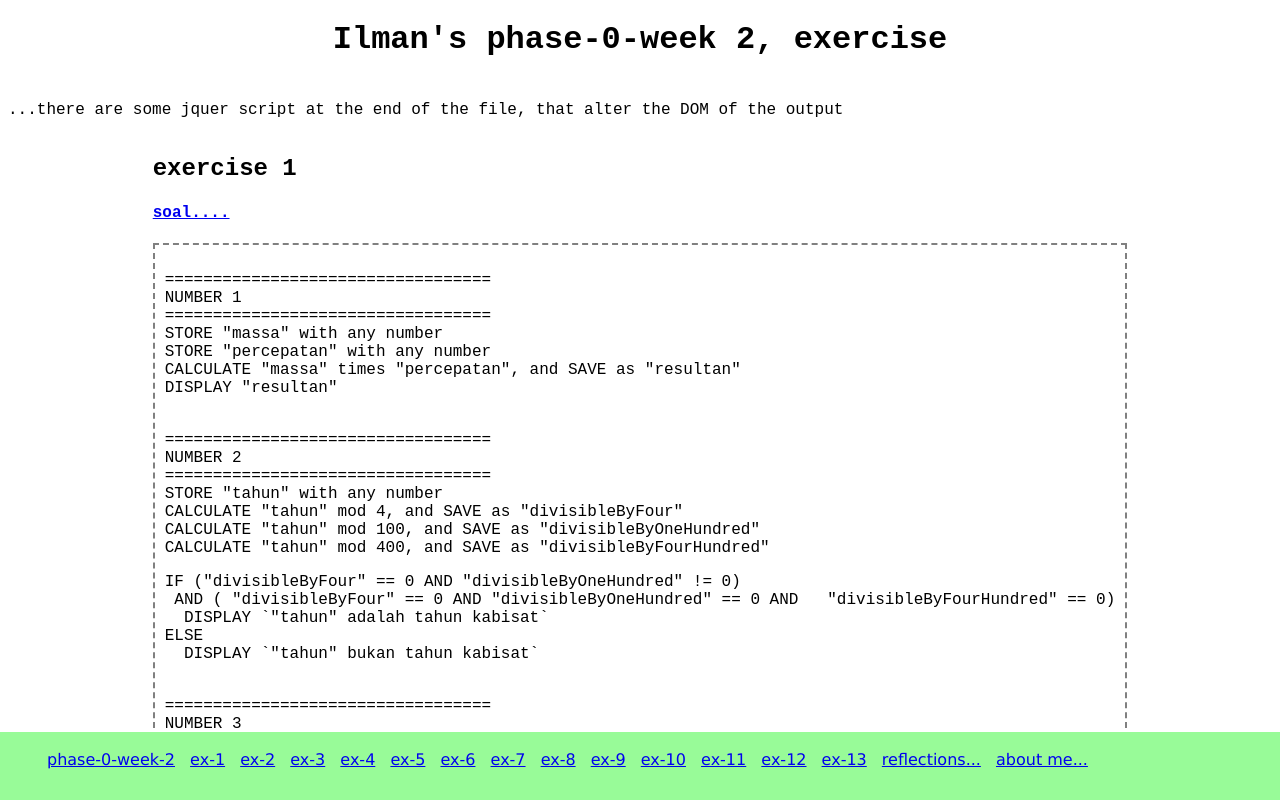
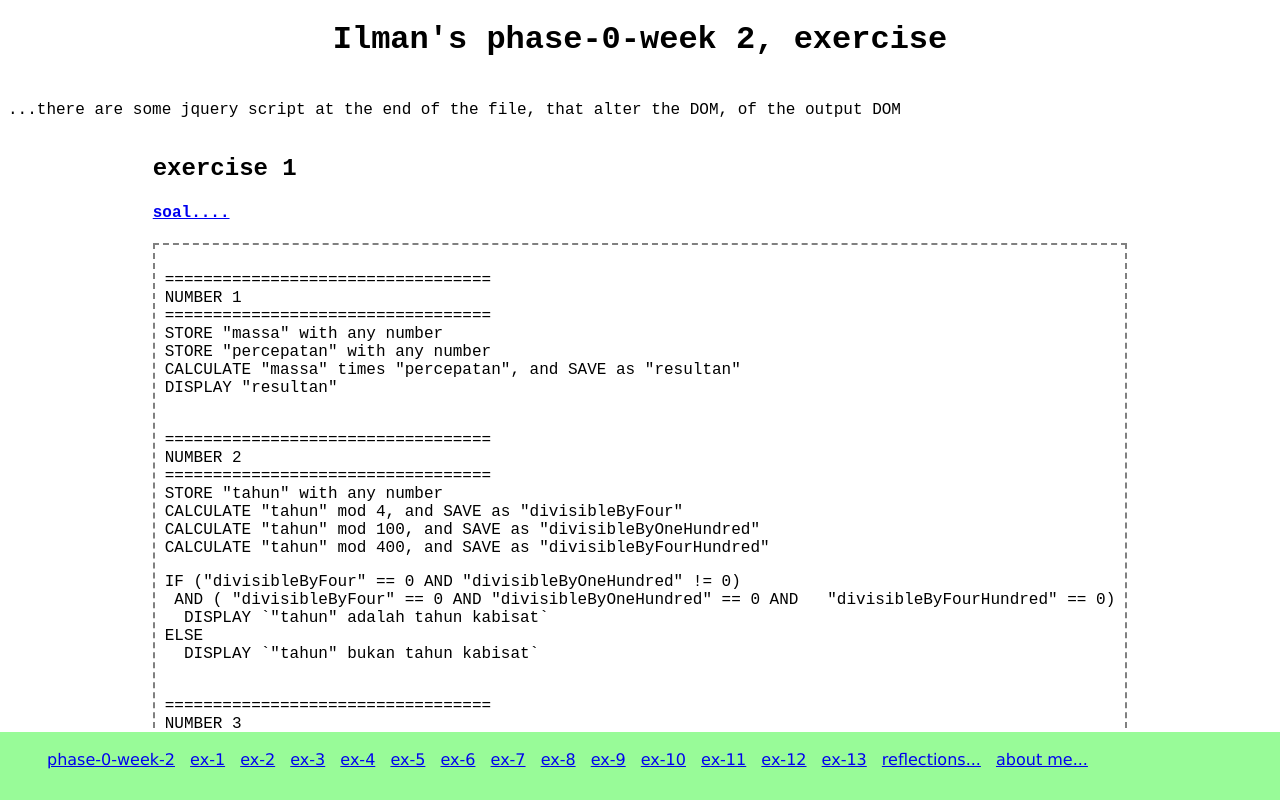
Before and after one commit to leshau90/ilman, a plain HTML site: page phase0week2.html in a window 1280 px wide. Shown: the top 800 px of the page. Drawn offline with nearby package versions, Linux system fonts and the light colour scheme.

Commit message:
last-phase-0

```diff
--- a/phase0week2.html
+++ b/phase0week2.html
@@ -106,7 +106,7 @@
         <h1> Ilman's phase-0-week 2, exercise </h1>
     </div>
 
-    <p>...there are some jquer script at the end of the file, that alter the DOM of the output</p>
+    <p>...there are some jquery script at the end of the file, that alter the DOM, of the output DOM</p>
 
 
     <div class="flex-container">
```
